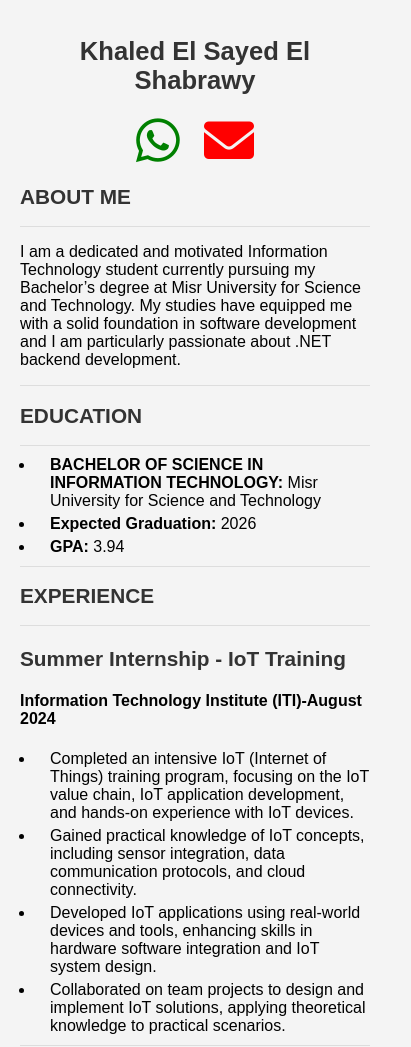
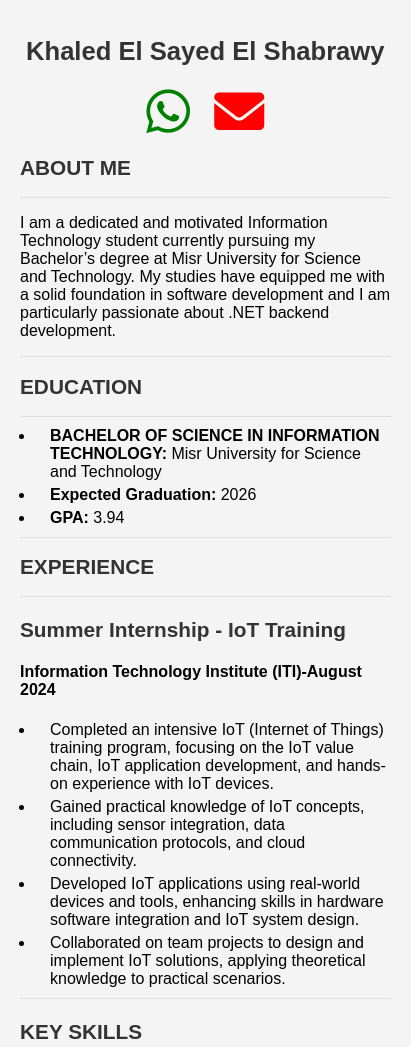
Before and after one commit to khaledshabrawy007/html-portfolio, a plain HTML site: page index.html in a window 390 px wide. Shown: the top 1047 px of the page, 411 px wide, since content can reach past the window. Drawn offline with Linux system fonts and the light colour scheme.

Commit message:
v3 index.html

```diff
--- a/index.html
+++ b/index.html
@@ -11,6 +11,7 @@
             font-family: Arial, sans-serif;
             margin: 0;
             padding: 20px;
+            width: 100%;
         }
         h1, h2, h3 {
             color: #333;
@@ -35,34 +36,47 @@
         }
         /* Media Queries for Mobile Responsiveness */
         @media (max-width: 768px) {
+            body {
+                padding: 20px;
+                width: 95%; /* Increased width */
+                margin: 0 auto;
+            }
             h1 {
-                font-size: 1.8rem; /* Smaller font for mobile */
+                font-size: 1.8rem;
             }
             h2 {
-                font-size: 1.5rem; /* Adjusted for mobile screens */
+                font-size: 1.5rem;
             }
             h3 {
-                font-size: 1.3rem; /* Adjusted for mobile screens */
+                font-size: 1.3rem;
             }
             p {
-                font-size: 1rem; /* Ensures readability */
+                font-size: 1rem;
             }
             .social-icons i {
-                font-size: 40px; /* Smaller icons on mobile */
+                font-size: 40px;
             }
             ul, li {
-                padding-left: 15px; /* Reduced padding for smaller screen */
+                padding-left: 15px;
             }
         }
         @media (max-width: 480px) {
+            body {
+                padding: 20px;
+                width: 95%; /* Increased width for very small screens */
+                margin: 0 auto;
+            }
             h1 {
-                font-size: 1.6rem; /* Further reduced for very small screens */
+                font-size: 1.6rem;
             }
             h2 {
                 font-size: 1.3rem;
             }
             .social-icons i {
-                font-size: 35px; /* Smaller icons for small screens */
+                font-size: 35px;
+            }
+            ul, li {
+                padding-left: 15px;
             }
         }
     </style>
```
